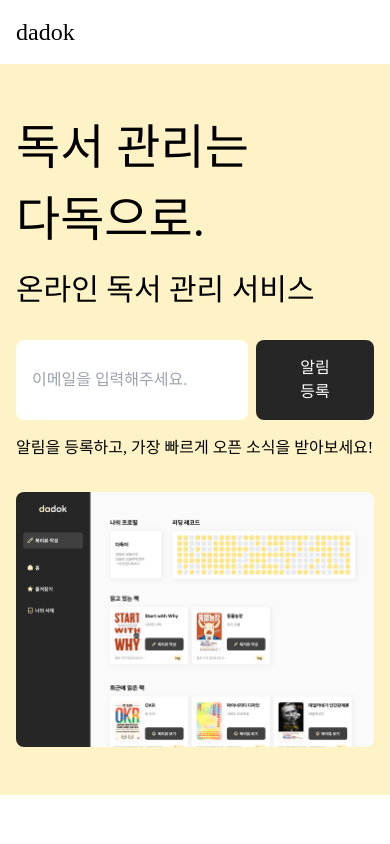
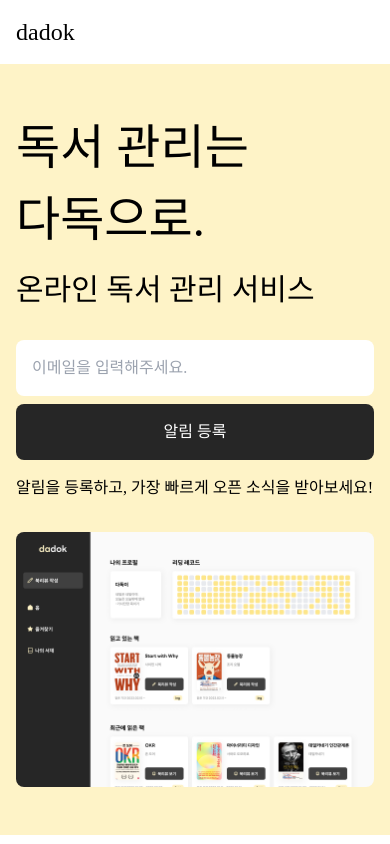
Before and after one commit to e-tae-hyeon/dadok-legacy, a Next.js app: page / in a window 390 px wide. Shown: the top 844 px of the page. Built offline with nearby package versions, Linux system fonts and the light colour scheme; no server answers; a web font is replaced by a local one.

Commit message:
Fix: 수정 이메일 사전 예약 오류 및 반응형 디자인

```diff
--- a/src/features/landing/components/module/EmailForm/index.tsx
+++ b/src/features/landing/components/module/EmailForm/index.tsx
@@ -14,11 +14,13 @@ function EmailForm({ theme }: Props) {
   const onSubmit = async (e: React.FormEvent<HTMLFormElement>) => {
     try {
       e.preventDefault();
+      if (!email) return;
       await createReservation(email);
       setConfig({
         type: "success",
         message: "알림이 등록되었어요 :)",
       });
+      setEmail("");
     } catch (err) {
       setConfig({
         type: "error",
@@ -28,7 +30,7 @@ function EmailForm({ theme }: Props) {
   };
 
   return (
-    <form onSubmit={onSubmit} className="flex gap-2">
+    <form onSubmit={onSubmit} className="flex flex-col gap-2 md:flex-row">
       <input
         placeholder="이메일을 입력해주세요."
         value={email}
```
